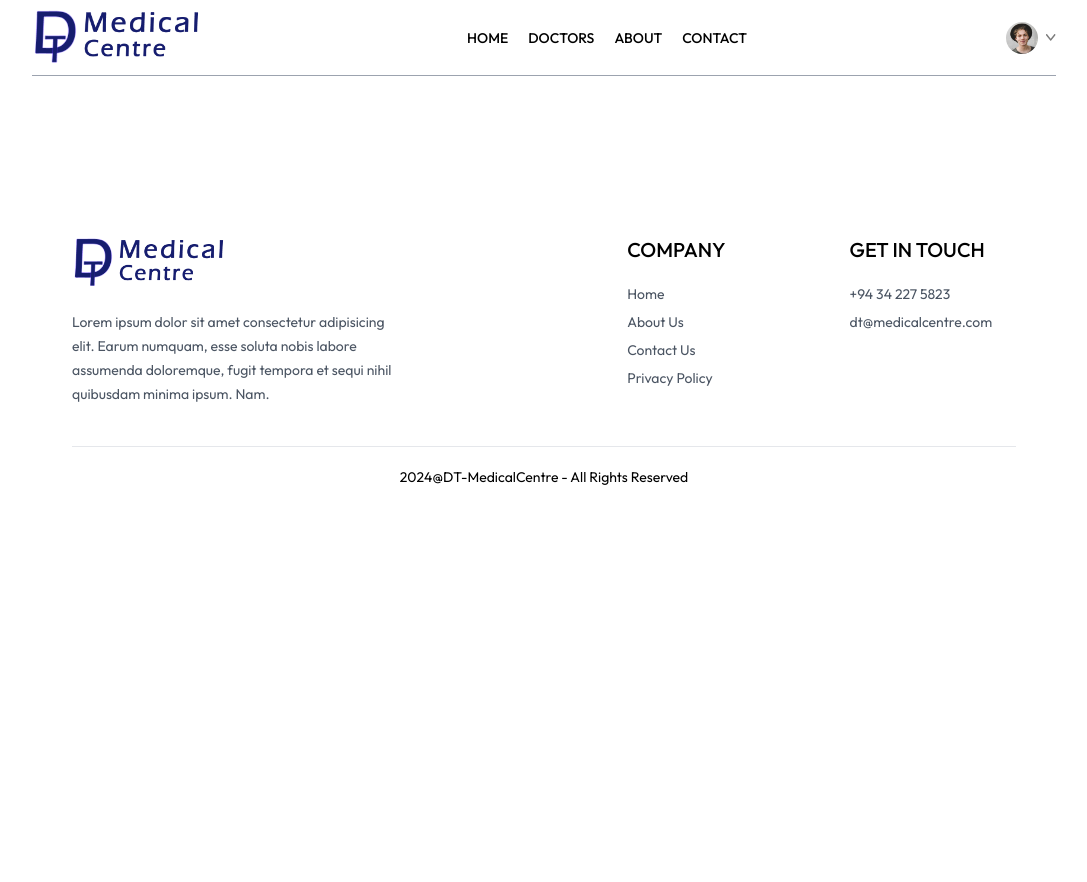
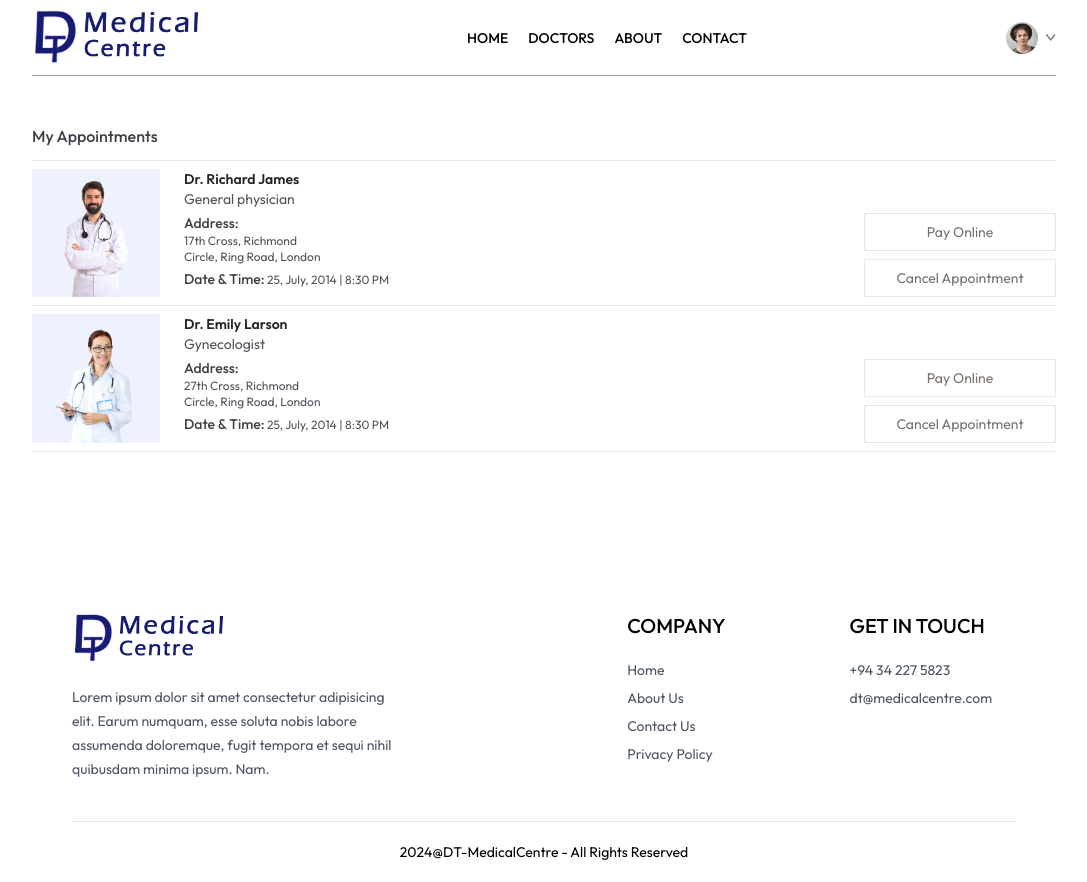
Before and after one commit to asjadahamed77/DT-Medical-Centre, a React (Create React App) app in the folder frontend/: page /my-appointments in a window 1280 px wide. Shown: the whole page, without its empty margins (96-1183 px from the left). Before the commit the page ends 800 px from the top, so only its background shows below. Built offline with nearby package versions, Linux system fonts and the light colour scheme.

Commit message:
Created My Appointments Page

```diff
--- a/frontend/src/pages/MyAppointments.jsx
+++ b/frontend/src/pages/MyAppointments.jsx
@@ -1,9 +1,35 @@
-import React from 'react'
+import React, { useContext } from 'react'
+import { AppContext } from '../context/AppContext'
 
 const MyAppointments = () => {
+  const {doctors} = useContext(AppContext)
   return (
     <div>
-
+      <p className='pb-3 mt-12 font-medium text-zinc-700 border-b'>My Appointments</p>
+      <div>
+        {
+          doctors.slice(0,2).map((item,index)=>(
+            <div className='grid grid-cols-[1fr_2fr] gap-4 sm:flex sm:gap-6 py-2 border-b' key={index}>
+              <div>
+              <img className='w-32 bg-indigo-50' src={item.image} alt="" />
+              </div>
+              <div className='flex-1 text-sm text-zinc-600 '>
+                <p className='text-neutral-800 font-semibold'>{item.name}</p>
+                <p>{item.speciality}</p>
+                <p className='font-medium text-zinc-700 mt-1'>Address:</p>
+                <p className='text-xs'>{item.address.line1}</p>
+                <p className='text-xs'>{item.address.line2}</p>
+                <p className='text-xs mt-1'><span className='text-sm text-neutral-700 font-medium'>Date & Time:</span> 25, July, 2014 | 8:30 PM</p>
+              </div>
+              <div></div>
+              <div className='flex flex-col gap-2 justify-end'>
+                <button className='text-sm text-stone-500 text-center sm:min-w-48 py-2 border hover:bg-mainColor hover:text-white transition-all duration-300'>Pay Online</button>
+                <button className='text-sm text-stone-500 text-center sm:min-w-48 py-2 border hover:bg-red-600 hover:text-white transition-all duration-300'>Cancel Appointment</button>
+              </div>
+            </div>
+          ))
+        }
+      </div>
     </div>
   )
 }
```
